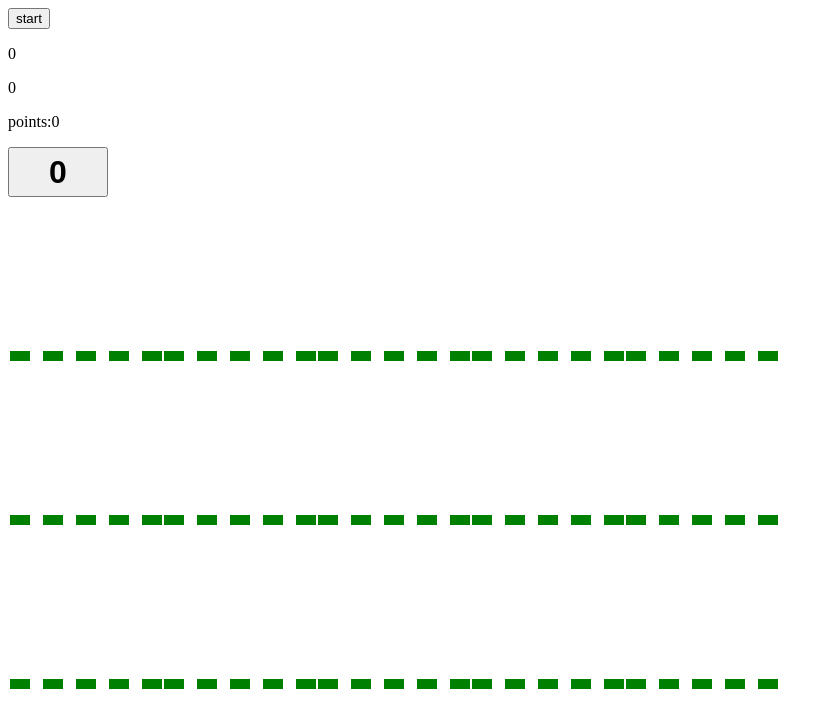
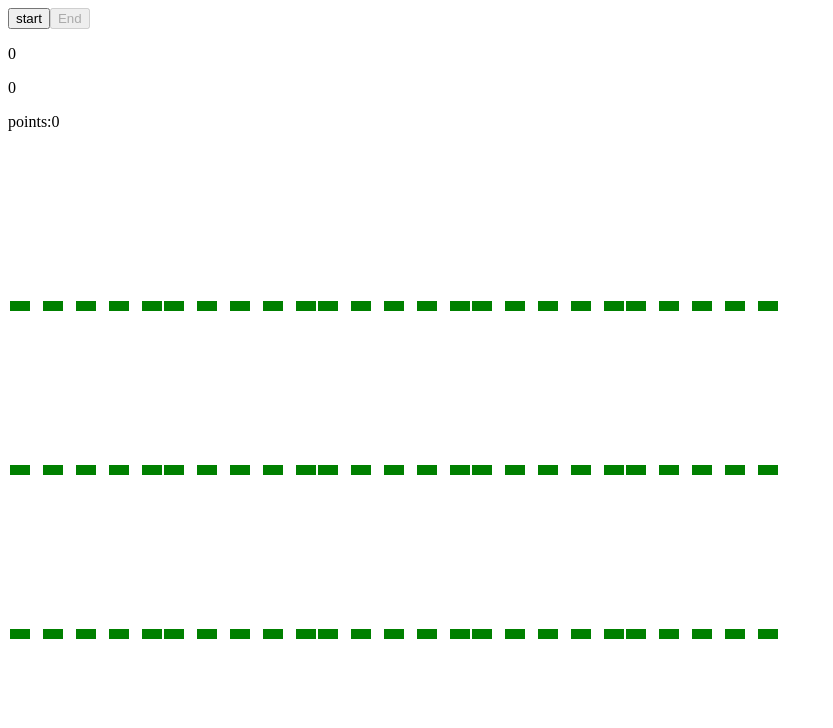
Before and after one commit to wonghongkeat/TGC9-FrontEnd-Assignment2, a Vue app in the folder assignment/: page / in a window 1280 px wide. Shown: the top 728 px of the page, without its empty margins (0-833 px from the left). Built offline with nearby package versions, Linux system fonts and the light colour scheme.

Commit message:
edited:
timer remove and added start and end state variables

```diff
--- a/assignment/src/components/GamePage.vue
+++ b/assignment/src/components/GamePage.vue
@@ -1,12 +1,10 @@
 <template>
   <div>
-    <button v-on:click="randomStart">start</button>
+    <button v-on:click="randomStart" :disabled="startDisabled">start</button>
+    <button v-on:click="gameEnd" :disabled="endDisabled">End</button>
     <p>{{ randomNumber }}</p>
     <p>{{ randomNumber2 }}</p>
     <p>points:{{ points }}</p>
-    <button v-on:click="countDown" class="button">
-      {{ timer }}
-    </button>
     <table>
       <tr v-for="(r, row) in board" v-bind:key="row">
         <td v-for="(c, column) in r" v-bind:key="row * 3 + column">
@@ -26,37 +24,40 @@
 export default {
   data: function () {
     return {
-      timer : 0,
+
       board: [
         ["", "", "", "", ""],
         ["", "", "", "", ""],
         ["", "", "", "", ""],
       ],
-
       randomNumber: 0,
       randomNumber2: 0,
       points: 0,
-
-
+      startDisabled: false,
+      endDisabled: true,
     };
   },
   methods: {
-    countDown: function () {
+    gameEnd: function () {
+      alert("you score" + " " + this.points + " " + "points");
+      this.startDisabled = false;
+      this.endDisabled = true;
+      this.board = [
+        ["", "", "", "", ""],
+        ["", "", "", "", ""],
+        ["", "", "", "", ""],
+      ];
+      this.points = 0;
+    },
 
-      if (this.timer < 10) {
-        setTimeout(() => {
-          this.timer += 1;
-          this.countDown();
-        }, 1000);
-      }
-
-    },
     randomStart: function () {
       let Xrow = parseInt(Math.random() * (3 - 0) + 0);
       this.randomNumber = Xrow;
       let Xcolumn = parseInt(Math.random() * (5 - 0) + 0);
       this.randomNumber2 = Xcolumn;
       this.board[Xrow][Xcolumn] = true;
+      this.startDisabled = true;
+      this.endDisabled = false;
     },
     toDelete: function () {
       for (let r = 0; r < this.board.length; r++) {
@@ -88,11 +89,4 @@ img {
   width: 100px;
   height: 100px;
 }
-
-.button{
-    width: 100px;
-    height:50px;
-    font-weight: bold;
-    font-size: 2rem;
-}
 </style>
```
